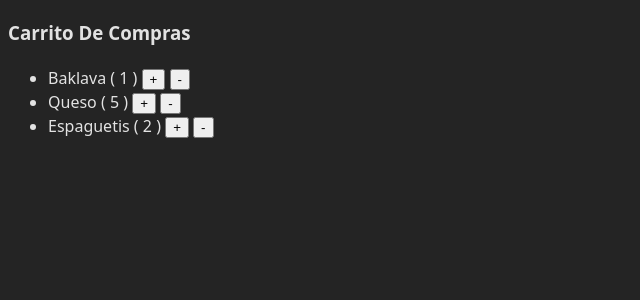
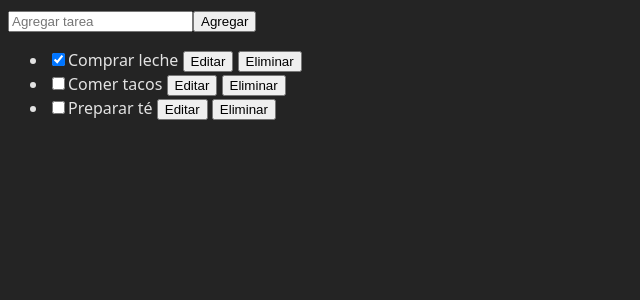
Before and after one commit to bryan-ignacio/react_v19.1, a React (Vite) app in the folder 02-interactividad/: page / in a window 1280 px wide. Shown: the top 300 px of the page, without its empty margins (0-640 px from the left). Built offline with nearby package versions, Linux system fonts and the light colour scheme.

Commit message:
segunda fase terminada

```diff
--- /dev/null
+++ b/02-interactividad/src/components/04-actualizar-arrays-en-estado/09-desafios/DesafioTres.jsx
@@ -0,0 +1,126 @@
+/*
+Desafío 3 de 4: Repara las mutaciones usando métodos que no muten
+En este ejemplo, todos los controladores de eventos en App.js usan mutación.
+Como resultado, la edición y eliminación de tareas no funciona.
+Vuelve a escribir handleAddTodo, handleChangeTodo y
+handleDeleteTodo para usar los métodos no que no realicen mutaciones:
+*/
+import { useState } from "react";
+
+let nextId = 3;
+const initialTodos = [
+  { id: 0, title: "Comprar leche", done: true },
+  { id: 1, title: "Comer tacos", done: false },
+  { id: 2, title: "Preparar té", done: false },
+];
+
+export default function DesafioTres() {
+  const [todos, setTodos] = useState(initialTodos);
+
+  function handleAddTodo(title) {
+    let newTodos = [{ id: nextId + 1, title: title, done: false }, ...todos];
+    setTodos(newTodos);
+  }
+
+  function handleChangeTodo(nextTodo) {
+    let todosUpdate = todos.map((todo) => {
+      if (todo.id === nextTodo.id) {
+        return { ...todo, title: nextTodo.title, done: nextTodo.done };
+      } else {
+        return todo;
+      }
+    });
+    setTodos(todosUpdate);
+  }
+
+  function handleDeleteTodo(todoId) {
+    let todosUpdate = todos.filter((todo) => todo.id !== todoId);
+    setTodos(todosUpdate);
+  }
+
+  return (
+    <>
+      <AddTodo onAddTodo={handleAddTodo} />
+      <TaskList
+        todos={todos}
+        onChangeTodo={handleChangeTodo}
+        onDeleteTodo={handleDeleteTodo}
+      />
+    </>
+  );
+}
+
+function AddTodo({ onAddTodo }) {
+  const [title, setTitle] = useState("");
+  return (
+    <>
+      <input
+        placeholder="Agregar tarea"
+        value={title}
+        onChange={(e) => setTitle(e.target.value)}
+      />
+      <button
+        onClick={() => {
+          setTitle("");
+          onAddTodo(title);
+        }}
+      >
+        Agregar
+      </button>
+    </>
+  );
+}
+
+function TaskList({ todos, onChangeTodo, onDeleteTodo }) {
+  return (
+    <ul>
+      {todos.map((todo) => (
+        <li key={todo.id}>
+          <Task todo={todo} onChange={onChangeTodo} onDelete={onDeleteTodo} />
+        </li>
+      ))}
+    </ul>
+  );
+}
+
+function Task({ todo, onChange, onDelete }) {
+  const [isEditing, setIsEditing] = useState(false);
+  let todoContent;
+  if (isEditing) {
+    todoContent = (
+      <>
+        <input
+          value={todo.title}
+          onChange={(e) => {
+            onChange({
+              ...todo,
+              title: e.target.value,
+            });
+          }}
+        />
+        <button onClick={() => setIsEditing(false)}>Guardar</button>
+      </>
+    );
+  } else {
+    todoContent = (
+      <>
+        {todo.title} <button onClick={() => setIsEditing(true)}>Editar</button>
+      </>
+    );
+  }
+  return (
+    <label>
+      <input
+        type="checkbox"
+        checked={todo.done}
+        onChange={(e) => {
+          onChange({
+            ...todo,
+            done: e.target.checked,
+          });
+        }}
+      />
+      {todoContent} <button onClick={() => onDelete(todo.id)}>Eliminar</button>
+    </label>
+  );
+}
--- a/02-interactividad/src/main.jsx
+++ b/02-interactividad/src/main.jsx
@@ -2,10 +2,10 @@ import { StrictMode } from "react";
 import { createRoot } from "react-dom/client";
 import "./index.css";
 
-import Ejercicio2 from "./components/04-actualizar-arrays-en-estado/09-desafios/Ejercicio2";
+import DesafioTres from "./components/04-actualizar-arrays-en-estado/09-desafios/DesafioTres";
 
 createRoot(document.getElementById("root")).render(
   <StrictMode>
-    <Ejercicio2 />
+    <DesafioTres />
   </StrictMode>
 );
```
